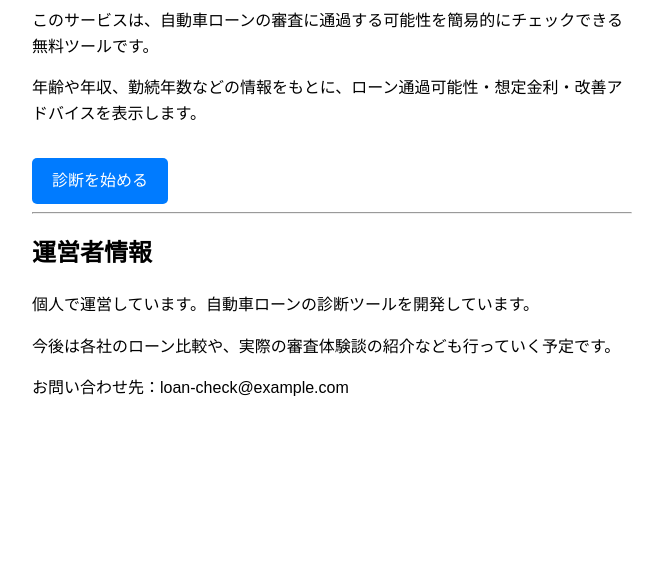
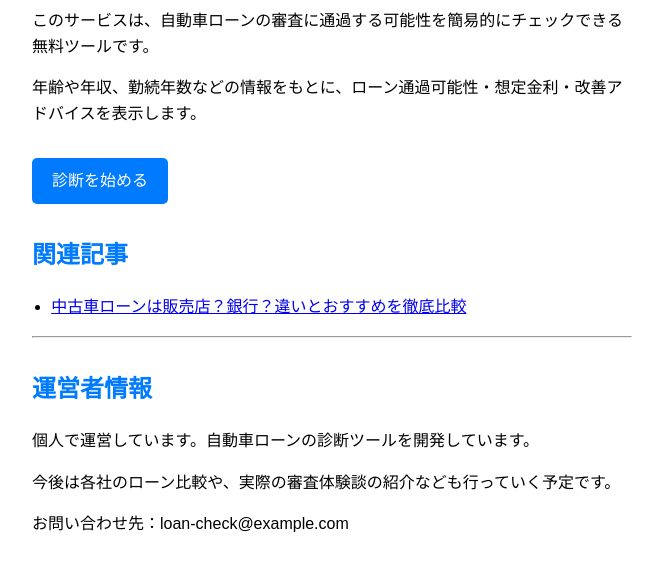
Before and after one commit to Yasu-cherokee/loan-check, a plain HTML site: page index.html in a window 1280 px wide. Shown: the part 118-688 px from the top of the page, without its empty margins (308-971 px from the left). Drawn offline with Linux system fonts and the light colour scheme.

Commit message:
add: 関連記事追加

```diff
--- a/index.html
+++ b/index.html
@@ -7,9 +7,16 @@
   <style>
     body { font-family: sans-serif; padding: 2rem; max-width: 600px; margin: auto; line-height: 1.6; }
     h1 { color: #007bff; }
+    h2 { margin-top: 2rem; color: #007bff; }
     a.button {
       display: inline-block; padding: 10px 20px; background: #007bff; color: #fff;
       text-decoration: none; border-radius: 5px; margin-top: 1rem;
+    }
+    ul.article-list {
+      padding-left: 1.2rem;
+    }
+    ul.article-list li {
+      margin-bottom: 0.5rem;
     }
   </style>
 </head>
@@ -20,7 +27,13 @@
 
   <a href="diagnosis.html" class="button">診断を始める</a>
 
+  <h2>関連記事</h2>
+  <ul class="article-list">
+    <li><a href="compare-loan.html">中古車ローンは販売店？銀行？違いとおすすめを徹底比較</a></li>
+  </ul>
+
   <hr>
+
   <h2>運営者情報</h2>
   <p>個人で運営しています。自動車ローンの診断ツールを開発しています。</p>
   <p>今後は各社のローン比較や、実際の審査体験談の紹介なども行っていく予定です。</p>
```
